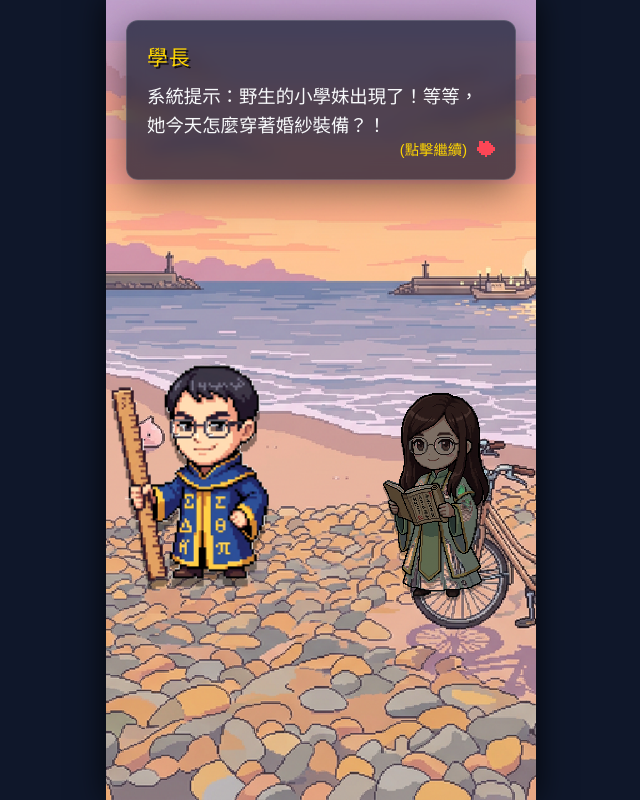
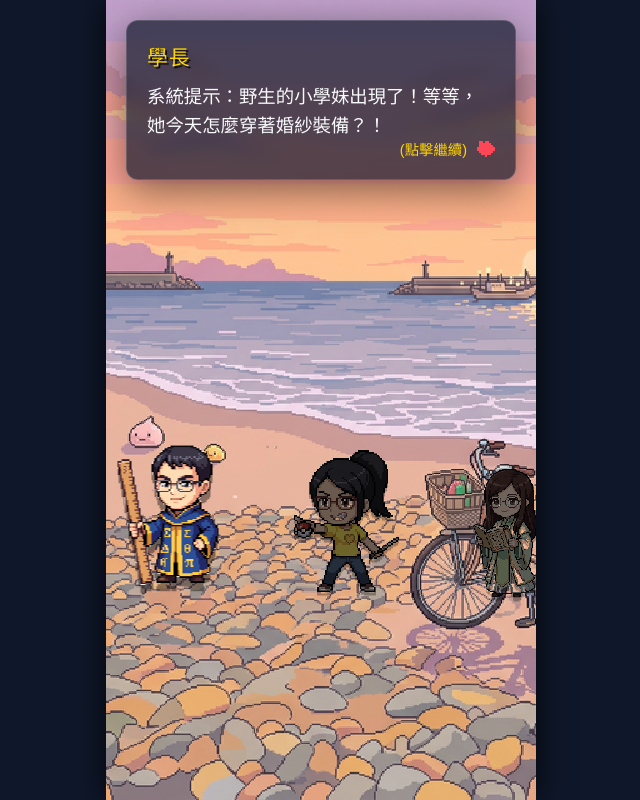
Before and after one commit to elfhermit/wedding-quest-tingyu-yuhsuan, a website built with Vite: page index.html in a window 1280 px wide. Both pictures are taken after a click on the button "展開回憶". Shown: the whole page, without its empty margins (319-959 px from the left). Built offline with nearby package versions, Linux system fonts and the light colour scheme; a web font is replaced by a local one.

Commit message:
feat: add 學妹 as 3rd center character with wedding dress transformation

```diff
--- a/src/main.ts
+++ b/src/main.ts
@@ -8,8 +8,9 @@ app.innerHTML = `
   <div class="game-container" id="game-container">
     <div class="flash-effect" id="flash-effect"></div>
     <div class="characters-layer">
-      <img id="char-left" class="character inactive" src="" style="display: none;" />
-      <img id="char-right" class="character inactive" src="" style="display: none;" />
+      <img id="char-left" class="character char-left inactive" src="" style="display: none;" />
+      <img id="char-center" class="character char-center inactive" src="" style="display: none;" />
+      <img id="char-right" class="character char-right inactive" src="" style="display: none;" />
     </div>
     <div class="dialogue-wrapper" id="dialogue-box" style="display: none;">
       <div id="prop-container" class="prop-container" style="display: none;">
@@ -34,6 +35,7 @@ app.innerHTML = `
 const gameContainer = document.getElementById('game-container')!;
 const flashEffect = document.getElementById('flash-effect')!;
 const charLeft = document.getElementById('char-left') as HTMLImageElement;
+const charCenter = document.getElementById('char-center') as HTMLImageElement;
 const charRight = document.getElementById('char-right') as HTMLImageElement;
 const dialogueBox = document.getElementById('dialogue-box')!;
 const speakerName = document.getElementById('speaker-name')!;
@@ -48,19 +50,25 @@ const BASE_URL = import.meta.env.BASE_URL;
 const BG_SUNSET = BASE_URL + 'assets/bg_memory_1773305969266.png';
 const BG_CHURCH = BASE_URL + 'assets/bg_wedding_1773305997077.png';
 const BG_GUILD = BASE_URL + 'assets/bg_guild_house_new.png';
-const SPRITE_PRESIDENT = BASE_URL + 'assets/wizard_president_1773305885231.png'; // President (Math Magician)
-const SPRITE_SENIOR = BASE_URL + 'assets/priest_senior_1773305906885.png'; // Senior (Education Healer)
+
+// --- 角色素材路徑 ---
+const SPRITE_PRESIDENT = BASE_URL + 'assets/wizard_president_1773305885231.png';   // 學長（左）
+const SPRITE_SENIOR    = BASE_URL + 'assets/priest_senior_1773305906885.png';       // 學姊（右）
+const SPRITE_JUNIOR_CLUB    = BASE_URL + 'assets/junior_club_1773305925790.png';    // 學妹（社團服、中）
+const SPRITE_JUNIOR_WEDDING = BASE_URL + 'assets/junior_wedding_1773305949043.png'; // 學妹（婚紗）
 
 let currentLineIndex = 0;
 let isTyping = false;
 let typeInterval: ReturnType<typeof setInterval> | null = null;
 let currentFullText = '';
+let isWeddingScene = false;
 
 async function init() {
   startBtn.disabled = true;
   try {
-    charLeft.src = SPRITE_PRESIDENT;
-    charRight.src = SPRITE_SENIOR;
+    charLeft.src   = SPRITE_PRESIDENT;
+    charCenter.src = SPRITE_JUNIOR_CLUB;
+    charRight.src  = SPRITE_SENIOR;
 
     startBtn.textContent = '展開回憶';
     startBtn.disabled = false;
@@ -81,7 +89,7 @@ function triggerFlash(callback: () => void) {
   flashEffect.classList.remove('flash-active');
   void flashEffect.offsetWidth;
   flashEffect.classList.add('flash-active');
-  setTimeout(callback, 400); // Trigger mid-flash
+  setTimeout(callback, 400);
 }
 
 function nextLine() {
@@ -98,11 +106,15 @@ function nextLine() {
 
   const line = scriptData[currentLineIndex] as any;
 
-  // Background Transition Logic
-  if (line.background === 'wedding' && !gameContainer.style.backgroundImage.includes('bg_wedding')) {
+  // --- 背景切換邏輯 ---
+  if (line.background === 'wedding' && !isWeddingScene) {
+    isWeddingScene = true;
     triggerFlash(() => {
       gameContainer.style.backgroundImage = `url('${BG_CHURCH}')`;
       playVictorySound();
+      // 學妹換裝為婚紗 ✨
+      charCenter.classList.add('junior-glow');
+      charCenter.src = SPRITE_JUNIOR_WEDDING;
     });
   } else if (line.background === 'guild_house' && !gameContainer.style.backgroundImage.includes('bg_guild')) {
     triggerFlash(() => {
@@ -113,27 +125,31 @@ function nextLine() {
   speakerName.textContent = line.speaker;
   currentFullText = line.text;
 
-  // Sprite highlighting logic
+  // --- 三角色顯示邏輯 ---
   charLeft.style.display = 'block';
+  charCenter.style.display = 'block';
   charRight.style.display = 'block';
 
+  // 重置所有角色為 inactive
+  charLeft.className   = 'character char-left inactive';
+  charCenter.className = 'character char-center inactive' + (charCenter.classList.contains('junior-glow') ? ' junior-glow' : '');
+  charRight.className  = 'character char-right inactive';
+
+  // 依說話者高亮對應角色
   if (line.speaker === '學長') {
-    charLeft.className = 'character active';
-    charRight.className = 'character inactive';
+    charLeft.className = 'character char-left active';
   } else if (line.speaker === '學姊') {
-    charLeft.className = 'character inactive';
-    charRight.className = 'character active';
-  } else {
-    charLeft.className = 'character inactive';
-    charRight.className = 'character inactive';
+    charRight.className = 'character char-right active';
+  } else if (line.speaker === '系統') {
+    // 系統台詞：學妹（主角）置中高亮
+    charCenter.className = 'character char-center active' + (isWeddingScene ? ' junior-glow' : '');
   }
 
-  // Prop Logic
+  // --- 道具顯示邏輯 ---
   if (line.propIcon) {
     propContainer.style.display = 'block';
-    // removing class to reset animation
     propIcon.classList.remove('prop-bounce');
-    void propIcon.offsetWidth; // trigger reflow
+    void propIcon.offsetWidth;
     propIcon.src = BASE_URL + 'assets/' + line.propIcon;
     propIcon.classList.add('prop-bounce');
   } else {
@@ -157,11 +173,10 @@ function startTyping() {
     dialogueText.textContent += currentFullText[charIdx];
     playTypingSound();
     charIdx++;
-
     if (charIdx >= currentFullText.length) {
       finishTyping();
     }
-  }, 50); // Slightly faster for modernization
+  }, 50);
 }
 
 function finishTyping() {
@@ -171,7 +186,6 @@ function finishTyping() {
   continuePrompt.style.display = 'flex';
 }
 
-// Click anywhere on wrapper to advance
 dialogueBox.addEventListener('click', (e) => {
   e.stopPropagation();
   if (isTyping) {
--- a/src/style.css
+++ b/src/style.css
@@ -49,23 +49,21 @@ body {
   image-rendering: pixelated; /* 加入像素化渲染 */
 }
 
-/* 角色層 */
+/* 角色層 - 三人佈局 */
 .characters-layer {
   position: absolute;
   bottom: 25%;
   left: 0;
   width: 100%;
-  height: 55%;
+  height: 60%;
   display: flex;
-  justify-content: center;
+  justify-content: space-between;
   align-items: flex-end;
   pointer-events: none;
-  gap: -10px;
+  padding: 0 2px;
 }
 
 .character {
-  width: 55%;
-  max-height: 100%;
   object-fit: contain;
   transition: all 0.4s cubic-bezier(0.4, 0, 0.2, 1);
   filter: drop-shadow(0px 6px 0px rgba(0, 0, 0, 0.4));
@@ -74,9 +72,34 @@ body {
   position: relative;
 }
 
+/* 學長（左）：稍小，靠左 */
+.char-left {
+  width: 36%;
+  max-height: 90%;
+  align-self: flex-end;
+  margin-left: -8px;
+}
+
+/* 學妹（中）：最大，佔主視覺 */
+.char-center {
+  width: 42%;
+  max-height: 100%;
+  align-self: flex-end;
+  z-index: 3;
+  flex-shrink: 0;
+}
+
+/* 學姊（右）：稍小，靠右 */
+.char-right {
+  width: 36%;
+  max-height: 90%;
+  align-self: flex-end;
+  margin-right: -8px;
+}
+
 .character.inactive {
-  filter: brightness(0.5) grayscale(0.2) drop-shadow(0px 4px 0px rgba(0, 0, 0, 0.3));
-  transform: scale(0.9);
+  filter: brightness(0.45) grayscale(0.3) drop-shadow(0px 4px 0px rgba(0, 0, 0, 0.3));
+  transform: scale(0.88);
   z-index: 1;
 }
 
@@ -88,7 +111,18 @@ body {
 .character.active {
   filter: brightness(1.1) drop-shadow(0px 8px 0px rgba(0, 0, 0, 0.4));
   animation: breathe 2.5s infinite alternate ease-in-out;
-  z-index: 2;
+  z-index: 4;
+}
+
+/* 學妹婚紗換裝光暈特效 */
+@keyframes juniorGlow {
+  0%   { filter: brightness(1.1) drop-shadow(0 0 8px rgba(255, 230, 250, 0.8)); }
+  50%  { filter: brightness(1.3) drop-shadow(0 0 20px rgba(255, 200, 240, 1)); }
+  100% { filter: brightness(1.1) drop-shadow(0 0 8px rgba(255, 230, 250, 0.8)); }
+}
+
+.junior-glow {
+  animation: juniorGlow 2s infinite ease-in-out !important;
 }
 
 /* 對話框層 - 擴展為全螢幕點擊區 */
```
